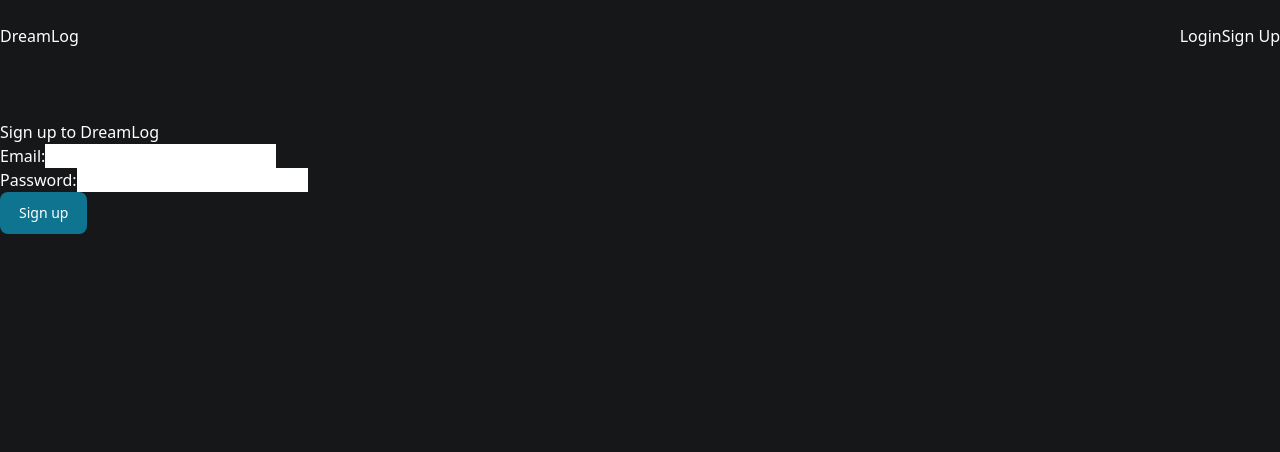
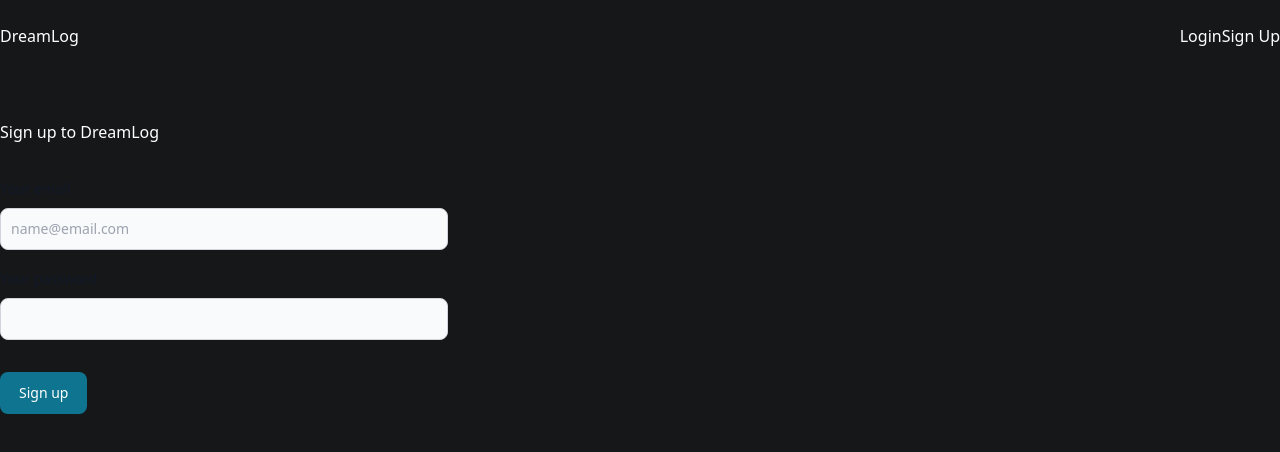
Before and after one commit to CristinaBoanta/Dream-Journal, a React (Vite) app in the folder frontend/: page /signup in a window 1280 px wide. Shown: the top 452 px of the page. Built offline with nearby package versions, Linux system fonts and the light colour scheme.

Commit message:
added more css styling

```diff
--- a/frontend/src/components/DreamDetails.tsx
+++ b/frontend/src/components/DreamDetails.tsx
@@ -2,7 +2,7 @@
 import { useDreamsContext } from "../hooks/useDreamsContext";
 import formatDistanceToNow from "date-fns/formatDistanceToNow";
 import { useAuthContext } from "../hooks/useAuthContext";
-import { Button } from 'flowbite-react';
+import { Button, Card } from "flowbite-react";
 
 interface DreamDetailProps {
   dream: Dream;
@@ -16,31 +16,48 @@
 
   const handleDelete = async () => {
     if (!user) {
-            return
+      return;
     }
-        const response = await fetch('http://localhost:4000/api/dreams/' + _id, {
-            method: 'DELETE',
+    const response = await fetch("http://localhost:4000/api/dreams/" + _id, {
+      method: "DELETE",
       headers: {
-                'Authorization': `Bearer ${user.token}`
-            }
-        })
+        Authorization: `Bearer ${user.token}`,
+      },
+    });
     const json = await response.json();
 
-
     if (response.ok) {
-        dispatch({type: 'DELETE_DREAM', payload: json})
+      dispatch({ type: "DELETE_DREAM", payload: json });
     }
-    }
+  };
 
   return (
-        <>
-            <h3>{title}</h3>
-            <p>Dream description: <span>{description}</span></p>
-            <p>{formatDistanceToNow(new Date(createdAt), { addSuffix: true })}</p>
+    // <div>
+    //     <h3>{title}</h3>
+    //     <p><span>{description}</span></p>
+    //     <p>{formatDistanceToNow(new Date(createdAt), { addSuffix: true })}</p>
+
+    //     <Button onClick={handleDelete}>Delete dream</Button>
+    // </div>
+
+    <Card
+      className="w-full"
+      // href="#"
+    >
+      <h5 className="text-2xl font-bold tracking-tight text-gray-900 dark:text-white">
+        <p>{title}</p>
+      </h5>
+      <p className="font-normal text-gray-700 dark:text-gray-400">
+        <p>{description}</p>
+      </p>
+
+      <p className="font-normal text-gray-700 dark:text-gray-400">
+        {formatDistanceToNow(new Date(createdAt), { addSuffix: true })}
+      </p>
 
       <Button onClick={handleDelete}>Delete dream</Button>
-        </>
-    )
-}
+    </Card>
+  );
+};
 
 export default DreamDetails;
--- a/frontend/src/components/DreamForm.tsx
+++ b/frontend/src/components/DreamForm.tsx
@@ -1,7 +1,8 @@
 import { useState } from "react";
 import { useDreamsContext } from "../hooks/useDreamsContext";
 import { useAuthContext } from "../hooks/useAuthContext";
-import { Button } from "flowbite-react";
+import { Button, Label, TextInput, Textarea } from "flowbite-react";
+// import { Button } from "flowbite-react";
 
 const DreamForm = () => {
   const { dispatch } = useDreamsContext();
@@ -49,7 +50,7 @@
 
   return (
     <>
-      <form className="" onSubmit={handleSubmit}>
+      {/* <form className="" onSubmit={handleSubmit}>
         <h3>Log a dream to the journal</h3>
 
         <div className="form-row">
@@ -75,6 +76,61 @@
           <button>Log dream</button>
         </Button>
         {error && <div className="error">{error}</div>}
+      </form> */}
+
+      <form className="flex w-full flex-col gap-4" onSubmit={handleSubmit}>
+        <div>
+          <div className="mb-2 block">
+            <Label htmlFor="dreamTitle" value="Dream Title" />
+          </div>
+          <TextInput
+            id="dreamTitle"
+            placeholder="Carnivore flower"
+            required
+            type="text"
+            onChange={(e) => setTitle(e.target.value)}
+            value={title}
+            className={emptyFields.includes("title") ? "error" : ""}
+          />
+        </div>
+        {/* <div>
+          <div className="mb-2 block">
+            <Label htmlFor="dreamDescription" value="Dream description" />
+          </div>
+          <TextInput
+            placeholder="Last night I dreamed about a beautiful flesh-eating carnivore flower"
+            id="dreamDescription"
+            required
+            // type="password"
+            onChange={(e) => setDescription(e.target.value)}
+            value={description}
+            className={emptyFields.includes("description") ? "error" : ""}
+          />
+        </div> */}
+
+        <div className="w-full" id="textarea">
+          <div className="mb-2 block">
+            <Label htmlFor="dreamDescription" value="Dream description" />
+          </div>
+          <Textarea
+            id="dreamDescription"
+            placeholder="Last night I dreamed about a flesh-eating carnivore flower and it was beautiful..."
+            required
+            rows={4}
+            onChange={(e) => setDescription(e.target.value)}
+            value={description}
+            className={`p-2 ${emptyFields.includes("description") ? "error" : ""}`}
+          />
+        </div>
+        {/* <div className="flex items-center gap-2">
+        <Checkbox id="remember" />
+        <Label htmlFor="remember">
+          Remember me
+        </Label>
+      </div> */}
+        <Button type="submit">Submit</Button>
+
+        {error && <div className="error">{error}</div>}
       </form>
     </>
   );
--- a/frontend/src/pages/Home.tsx
+++ b/frontend/src/pages/Home.tsx
@@ -10,14 +10,14 @@
   // console.log(dreams);
 
   const { dreams, dispatch } = useDreamsContext();
-  const { user } = useAuthContext()
+  const { user } = useAuthContext();
 
   useEffect(() => {
     const fetchDreams = () => {
       fetch("http://localhost:4000/api/dreams/", {
         headers: {
-          'Authorization': `Bearer ${user.token}`
-        }
+          Authorization: `Bearer ${user.token}`,
+        },
       })
         .then((res) => res.json())
         .then((data) => {
@@ -30,24 +30,24 @@
         });
     };
 
-    if(user) {
-    fetchDreams();
+    if (user) {
+      fetchDreams();
     }
   }, [dispatch, user]);
 
   return (
-    <div className="">
-      <div className="dreams">
+    <div className="flex gap-20">
+      <div className="form flex-1 px-10">
+        <DreamForm />
+      </div>
+
+      <div className="dreams flex-1 px-10 gap-8 flex flex-col">
         {dreams &&
           dreams.map((dream: Dream) => {
             // console.log(dream);
             return <DreamDetails key={dream._id} dream={dream} />;
           })}
       </div>
-
-      <div className="form">
-        <DreamForm />
-      </div>
     </div>
   );
 };
--- a/frontend/src/pages/Login.tsx
+++ b/frontend/src/pages/Login.tsx
@@ -1,6 +1,7 @@
 import { useState } from "react";
 import { useLogin } from "../hooks/useLogin";
-import { Button } from "flowbite-react";
+// import { Button } from "flowbite-react";
+import { Button, Label, TextInput } from "flowbite-react";
 
 const Login = () => {
   const [email, setEmail] = useState("");
@@ -15,31 +16,72 @@
   };
 
   return (
-    <form className="login" onSubmit={handleSubmit}>
+    // <form className="login" onSubmit={handleSubmit}>
+    //   <h1>Log In</h1>
+
+    //   <div className="form-row">
+    //     <label>Email:</label>
+    //     <input
+    //       type="email"
+    //       onChange={(e) => setEmail(e.target.value)}
+    //       value={email}
+    //     />
+    //   </div>
+
+    //   <div className="form-row">
+    //     <label>Password:</label>
+    //     <input
+    //       type="password"
+    //       onChange={(e) => setPassword(e.target.value)}
+    //       value={password}
+    //     />
+    //   </div>
+
+    //   <Button>
+    //     <button disabled={isLoading}>Log In</button>
+    //   </Button>
+    //   {error && <div className="error">{error}</div>}
+    // </form>
+
+    <form className="flex max-w-md flex-col gap-4" onSubmit={handleSubmit}>
       <h1>Log In</h1>
 
-      <div className="form-row">
-        <label>Email:</label>
-        <input
+      <div className="form-content">
+        <div>
+          <div className="mb-2 block">
+            <Label htmlFor="email" value="Email" />
+          </div>
+          <TextInput
+            id="email"
+            placeholder="name@email.org"
+            required
             type="email"
             onChange={(e) => setEmail(e.target.value)}
             value={email}
           />
         </div>
-
-      <div className="form-row">
-        <label>Password:</label>
-        <input
+        <div>
+          <div className="mb-2 block">
+            <Label htmlFor="password" value="Password" />
+          </div>
+          <TextInput
+            id="password"
+            required
             type="password"
             onChange={(e) => setPassword(e.target.value)}
             value={password}
           />
         </div>
-
-      <Button>
+        {/* <div className="flex items-center gap-2">
+          <Checkbox id="remember" />
+          <Label htmlFor="remember">Remember me</Label>
+        </div> */}
+        <Button type="submit">
           <button disabled={isLoading}>Log In</button>
         </Button>
+
         {error && <div className="error">{error}</div>}
+      </div>
     </form>
   );
 };
--- a/frontend/src/pages/Signup.tsx
+++ b/frontend/src/pages/Signup.tsx
@@ -1,6 +1,6 @@
 import { useState } from "react";
 import { useSignup } from "../hooks/useSignup";
-import { Button } from "flowbite-react";
+import { Button, Label, TextInput } from "flowbite-react";
 
 const Signup = () => {
   const [email, setEmail] = useState("");
@@ -16,31 +16,79 @@
   };
 
   return (
-    <form className="signup" onSubmit={handleSubmit}>
+    // <form className="signup" onSubmit={handleSubmit}>
+    //   <h1>Sign up to DreamLog</h1>
+
+    //   <div className="form-row">
+    //     <label>Email:</label>
+    //     <input
+    //       type="email"
+    //       onChange={(e) => setEmail(e.target.value)}
+    //       value={email}
+    //     />
+    //   </div>
+
+    //   <div className="form-row">
+    //     <label>Password:</label>
+    //     <input
+    //       type="password"
+    //       onChange={(e) => setPassword(e.target.value)}
+    //       value={password}
+    //     />
+    //   </div>
+
+    //   <Button>
+    //     <button disabled={isLoading}>Sign up</button>
+    //   </Button>
+    //   {error && <div className="error">{error}</div>}
+    // </form>
+
+    <form
+      className="signup flex max-w-md flex-col gap-4"
+      onSubmit={handleSubmit}
+    >
       <h1>Sign up to DreamLog</h1>
 
-      <div className="form-row">
-        <label>Email:</label>
-        <input
+      <div className="signup-content">
+        <div className="py-4">
+          <div className="mb-2 block">
+            <Label htmlFor="email1" value="Your email" />
+          </div>
+          <TextInput
+            id="email1"
+            placeholder="name@email.com"
+            required
             type="email"
             onChange={(e) => setEmail(e.target.value)}
             value={email}
           />
         </div>
-
-      <div className="form-row">
-        <label>Password:</label>
-        <input
+        <div className="">
+          <div className="mb-2 block">
+            <Label htmlFor="password1" value="Your password" />
+          </div>
+          <TextInput
+            id="password1"
+            required
             type="password"
             onChange={(e) => setPassword(e.target.value)}
             value={password}
           />
         </div>
-
-      <Button>
+        {/* <div className="flex items-center gap-2">
+          <Checkbox id="remember" />
+          <Label htmlFor="remember">Remember me</Label>
+        </div> */}
+        <div className="pt-8">
+        <Button type="submit">
           <button disabled={isLoading}>Sign up</button>
         </Button>
+        </div>
+
+        <div className="py-8">
         {error && <div className="error">{error}</div>}
+        </div>
+      </div>
     </form>
   );
 };
```
Lines whose indentation alone changed are shown as unchanged.
